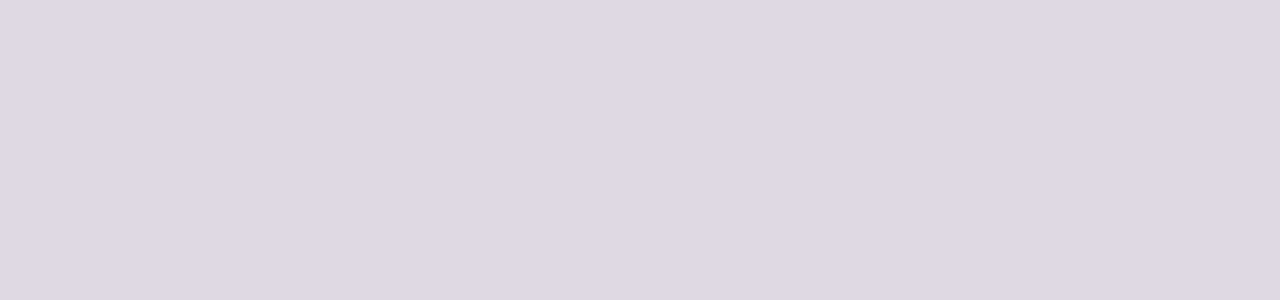
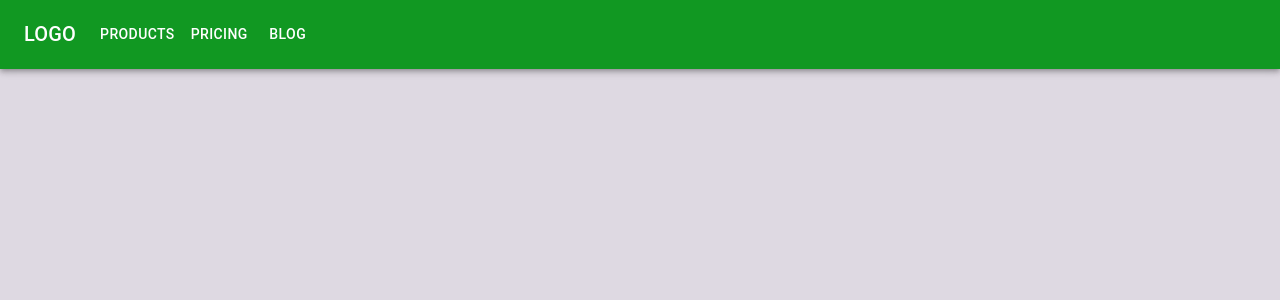
Before and after one commit to kitsi/InTents, a React (Create React App) app in the folder client-side/: page / in a window 1280 px wide. Before the commit this address had no page. Shown: the top 300 px of the page. Built offline with nearby package versions, Linux system fonts and the light colour scheme.

Commit message:
WIP implementing NavBar

```diff
--- a/client-side/src/App.jsx
+++ b/client-side/src/App.jsx
@@ -1,6 +1,7 @@
 import "./App.css";
 
 import { BrowserRouter } from "react-router-dom";
+import NavBar from "./components/NavBar/NavBar";
 import Router from "./Router";
 import { ThemeProvider } from "@mui/material";
 import theme from "./theme";
@@ -9,6 +10,7 @@ function App() {
   return (
     <div className="App">
       <ThemeProvider theme={theme}>
+        <NavBar />
         <BrowserRouter>
           <Router />
         </BrowserRouter>
--- /dev/null
+++ b/client-side/src/components/NavBar/NavBar.jsx
@@ -0,0 +1,135 @@
+import { AppBar, Avatar, Box, Button, Container, IconButton, Menu, MenuItem, Toolbar, Tooltip, Typography } from "@mui/material";
+import React, {useState} from 'react';
+
+import { Link } from "react-router-dom";
+import MenuIcon  from "@mui/icons-material/Menu";
+import ShoppingCartOutlinedIcon from "@mui/icons-material/ShoppingCartOutlined";
+
+const pages = ['Products', 'Pricing', 'Blog'];
+const settings = ['Profile', 'Account', 'Dashboard', 'Logout'];
+
+const NavBar = () => {
+  const [anchorElNav, setAnchorElNav] = useState(null);
+  const [anchorElUser, setAnchorElUser] = useState(null);
+
+  const handleOpenNavMenu = (event) => {
+    setAnchorElNav(event.currentTarget);
+  };
+  const handleOpenUserMenu = (event) => {
+    setAnchorElUser(event.currentTarget);
+  };
+
+  const handleCloseNavMenu = () => {
+    setAnchorElNav(null);
+  };
+
+  const handleCloseUserMenu = () => {
+    setAnchorElUser(null);
+  };
+
+  return (
+    <AppBar position="static">
+      <Container maxWidth="xl">
+        <Toolbar disableGutters>
+          <Typography
+            variant="h6"
+            noWrap
+            component="div"
+            sx={{ mr: 2, display: { xs: 'none', md: 'flex' } }}
+          >
+            LOGO
+          </Typography>
+
+          <Box sx={{ flexGrow: 1, display: { xs: 'flex', md: 'none' } }}>
+            <IconButton
+              size="large"
+              aria-label="account of current user"
+              aria-controls="menu-appbar"
+              aria-haspopup="true"
+              onClick={handleOpenNavMenu}
+              color="inherit"
+            >
+              <MenuIcon />
+            </IconButton>
+            <Menu
+              id="menu-appbar"
+              anchorEl={anchorElNav}
+              anchorOrigin={{
+                vertical: 'bottom',
+                horizontal: 'left',
+              }}
+              keepMounted
+              transformOrigin={{
+                vertical: 'top',
+                horizontal: 'left',
+              }}
+              open={Boolean(anchorElNav)}
+              onClose={handleCloseNavMenu}
+              sx={{
+                display: { xs: 'block', md: 'none' },
+              }}
+            >
+              {pages.map((page) => (
+                <MenuItem key={page} onClick={handleCloseNavMenu}>
+                  <Typography textAlign="center">{page}</Typography>
+                </MenuItem>
+              ))}
+            </Menu>
+          </Box>
+          <Typography
+            variant="h6"
+            noWrap
+            component="div"
+            sx={{ flexGrow: 1, display: { xs: 'flex', md: 'none' } }}
+          >
+            LOGO
+          </Typography>
+          <Box sx={{ flexGrow: 1, display: { xs: 'none', md: 'flex' } }}>
+            {pages.map((page) => (
+              <Button
+                key={page}
+                onClick={handleCloseNavMenu}
+                sx={{ my: 2, color: 'white', display: 'block' }}
+              >
+                {page}
+              </Button>
+            ))}
+          </Box>
+
+          <Box sx={{ flexGrow: 0 }}>
+            <Tooltip title="Open settings">
+              <IconButton>
+                {/* <Link to="/cart">
+                  <ShoppingCartOutlinedIcon />
+                </Link> */}
+              </IconButton>
+            </Tooltip>
+            <Menu
+              sx={{ mt: '45px' }}
+              id="menu-appbar"
+              anchorEl={anchorElUser}
+              anchorOrigin={{
+                vertical: 'top',
+                horizontal: 'right',
+              }}
+              keepMounted
+              transformOrigin={{
+                vertical: 'top',
+                horizontal: 'right',
+              }}
+              open={Boolean(anchorElUser)}
+              onClose={handleCloseUserMenu}
+            >
+              {settings.map((setting) => (
+                <MenuItem key={setting} onClick={handleCloseUserMenu}>
+                  <Typography textAlign="center">{setting}</Typography>
+                </MenuItem>
+              ))}
+            </Menu>
+          </Box>
+        </Toolbar>
+      </Container>
+    </AppBar>
+  );
+};
+export default NavBar;
--- a/client-side/src/components/ProductsPage/ProductsPage.jsx
+++ b/client-side/src/components/ProductsPage/ProductsPage.jsx
@@ -24,7 +24,7 @@ function ProductsPage() {
     <div id="products-page">
       <Typography variant="h2">Products</Typography>
       <Divider />
-      <Link to="/cart"> <ShoppingCartOutlinedIcon /></Link>
+
       {products.length === 0 ? (
         <Typography variant="h3">
           No Products Available. Please check back again!
```
